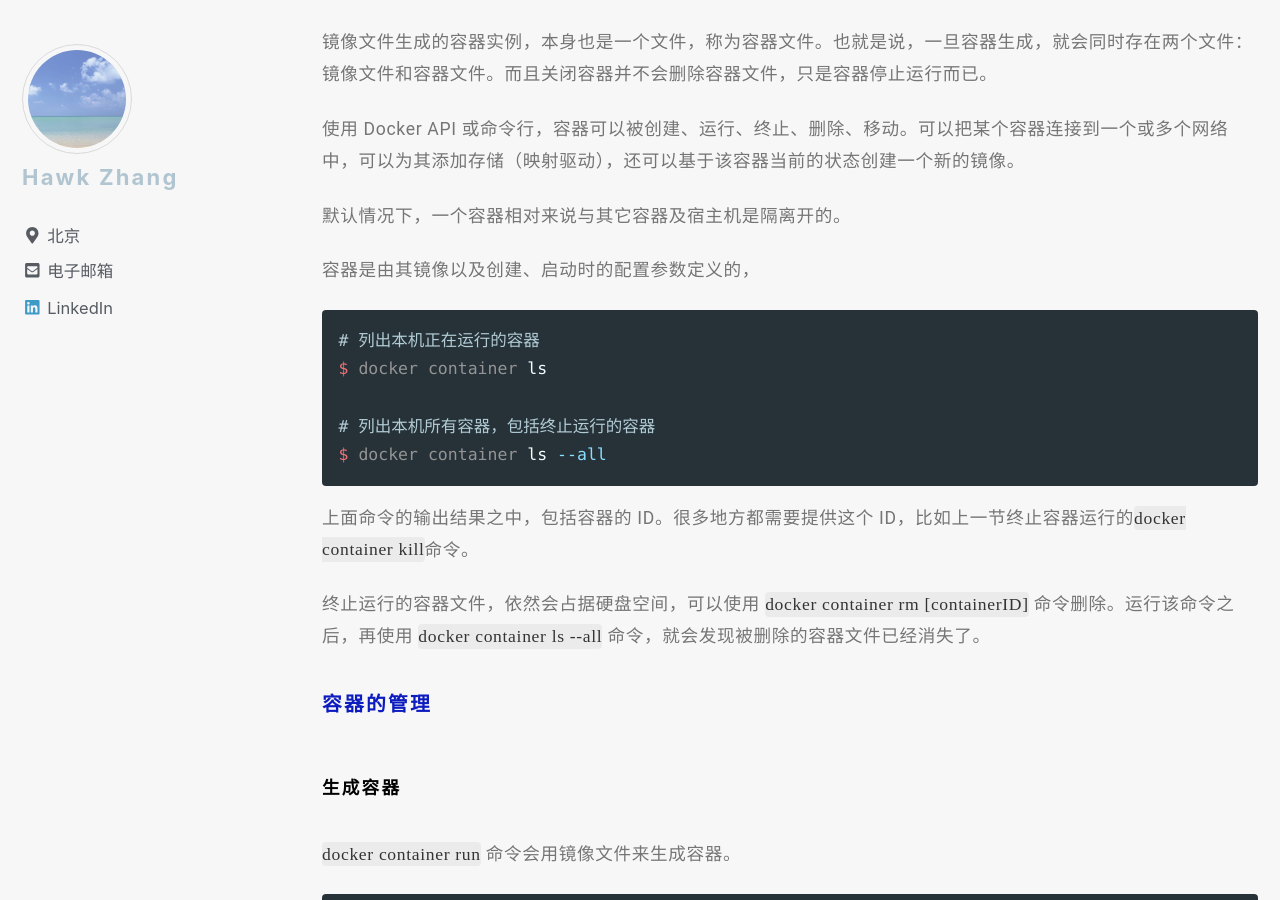
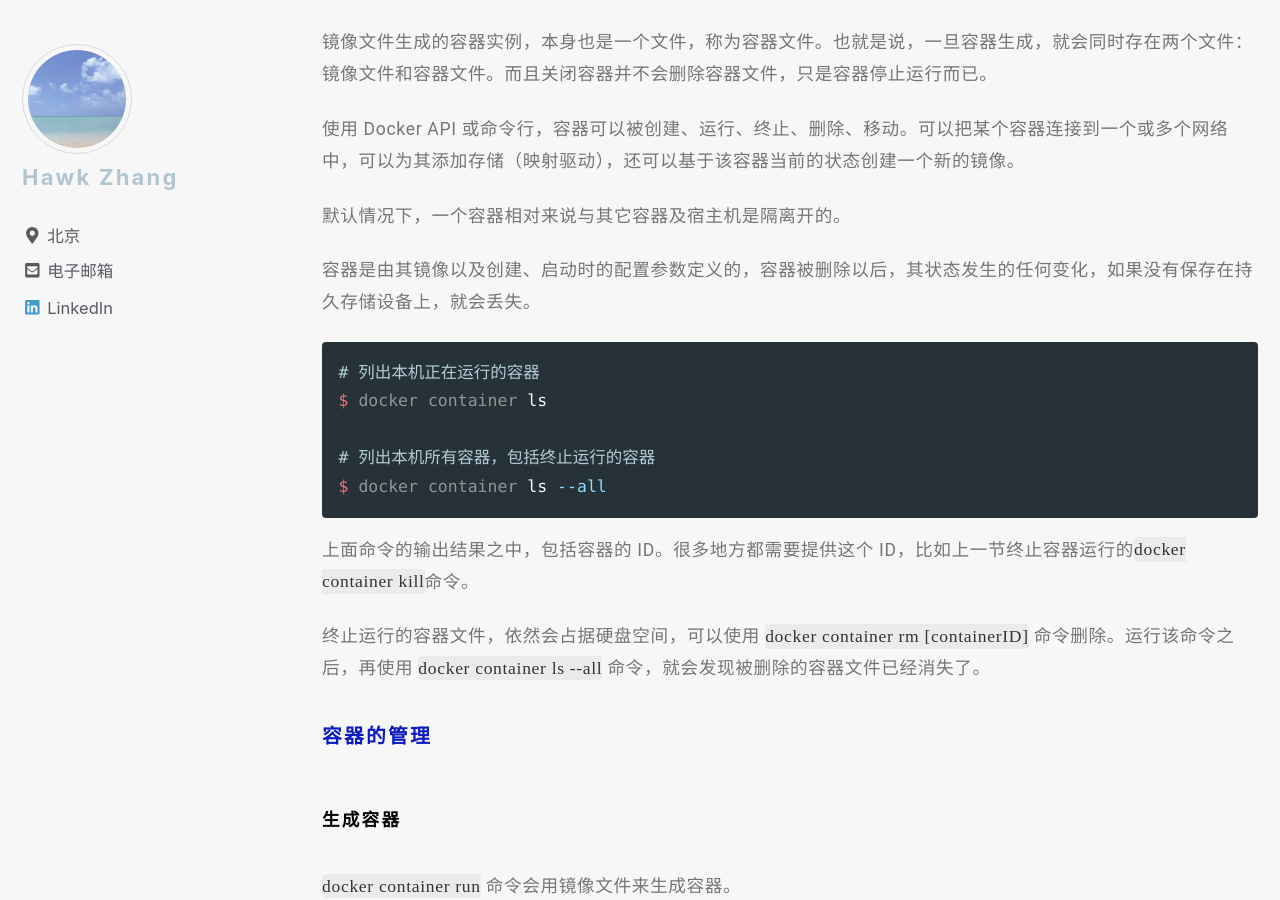
Before and after one commit to narru888/linotes_note, a Jekyll site: the page built from _posts/docker/2018-02-01-docker.basic.md, in a window 1280 px wide and 900 px high, scrolled down 19138 px. Built offline with Jekyll 4.4.1, drawn with Linux system fonts in a browser that asks for light colours; nearby versions of some CDN libraries; a script that is not in the unit is left out.

Commit message:
update on 2018-10-02 21:20:01 CST

````diff
--- a/_posts/docker/2018-02-01-docker.basic.md
+++ b/_posts/docker/2018-02-01-docker.basic.md
@@ -552,7 +552,6 @@ CMD ["python", "app.py"]
 另外，如果在 Dockerfile 中指定了 `CMD`，而启动容器时又在 `docker container run` 后面显式指定了要运行的程序，如 `/bin/bash`，则该参数会 **覆盖** Dockerfile 中的 `CMD` 定义。
 {: .notice--primary}
 
-
 ###### 构建镜像
 
 配置完 `Dockerfile` 就可以用来构建镜像了。
@@ -567,13 +566,11 @@ $ docker image build -t whathefuck:0.0.1 .
 
 如果运行成功，用 `docker image ls` 就可以看到新生成的镜像文件 whathefuck 了。
 
-
 ###### 删除镜像
 
 ```bash
 $ docker image rm whathefuck
 ```
-
 
 ###### 发布镜像
 
@@ -610,8 +607,6 @@ $ docker logout
 ```
 
 
-
-
 ##### 命令小结
 
 命令 | 说明
@@ -630,15 +625,6 @@ $ docker logout
 
 
 
-
-
-
-
-
-
-
-
-
 #### 容器
 
 container
@@ -649,8 +635,7 @@ container
 
 默认情况下，一个容器相对来说与其它容器及宿主机是隔离开的。
 
-容器是由其镜像以及创建、启动时的配置参数定义的，
-
+容器是由其镜像以及创建、启动时的配置参数定义的，容器被删除以后，其状态发生的任何变化，如果没有保存在持久存储设备上，就会丢失。
 
 ```bash
 # 列出本机正在运行的容器
@@ -665,10 +650,7 @@ $ docker container ls --all
 终止运行的容器文件，依然会占据硬盘空间，可以使用 `docker container rm [containerID]` 命令删除。运行该命令之后，再使用 `docker container ls --all` 命令，就会发现被删除的容器文件已经消失了。
 
 
-
-
 ##### 容器的管理
-
 
 ###### 生成容器
 
@@ -690,7 +672,6 @@ $ docker container run -p 8000:3000 -it whathefuck:0.0.1 /bin/bash
 
 `/bin/bash`：容器启动以后，内部要第一个执行的命令。这里是启动 Bash，保证用户可以使用 Shell。
 
-
 ###### 删除容器
 
 如果容器是在前台运行的，可以使用 `^C` 来结束进程，然后 `exit` 退出容器。
@@ -706,8 +687,6 @@ $ docker container run -p 8000:3000 -it whathefuck:0.0.1 /bin/bash
 ```bash
 $ docker container run --rm -p 8000:3000 -it whathefuck /bin/bash
 ```
-
-
 
 
 ##### 命令小结
````
